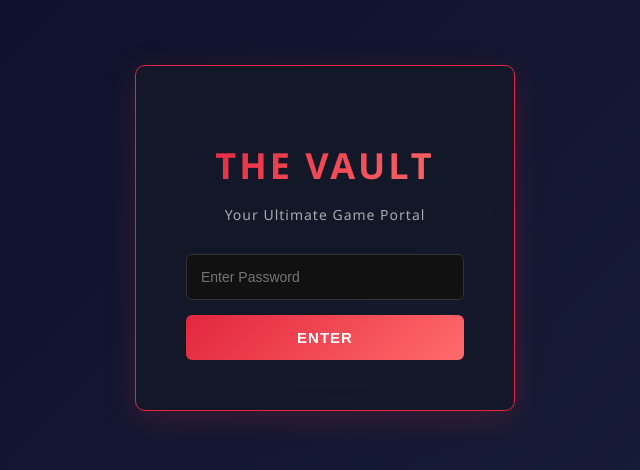
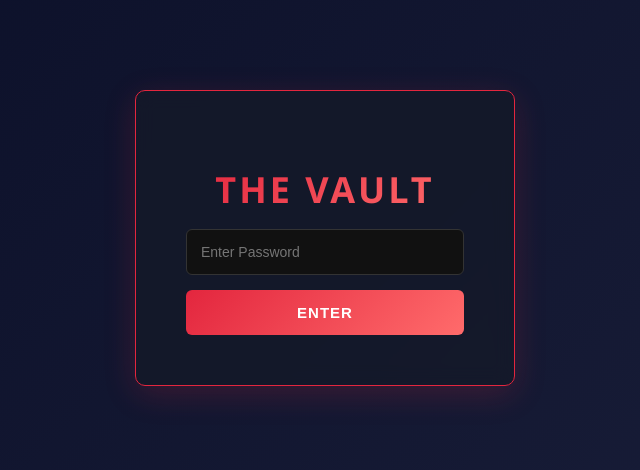
Before and after one commit to vonlebron914-maker/THE-VAULT, a website: page index.html in a window 1280 px wide. Shown: the part 162-632 px from the top of the page, without its empty margins (315-955 px from the left). Drawn offline with Linux system fonts and the light colour scheme.

Commit message:
Update index.html

```diff
--- a/index.html
+++ b/index.html
@@ -4,7 +4,7 @@
 <meta charset="UTF-8">
 <meta name="viewport" content="width=device-width, initial-scale=1.0">
 
-<title>THE VAULT - Game Portal</title>
+<title>THE VAULT</title>
 
 <link rel="stylesheet" href="styles.css">
 
@@ -20,7 +20,7 @@
 
     <h1>THE <span>VAULT</span></h1>
 
-    <p>Your Ultimate Game Portal</p>
+
 
     <input
       id="password"
```
